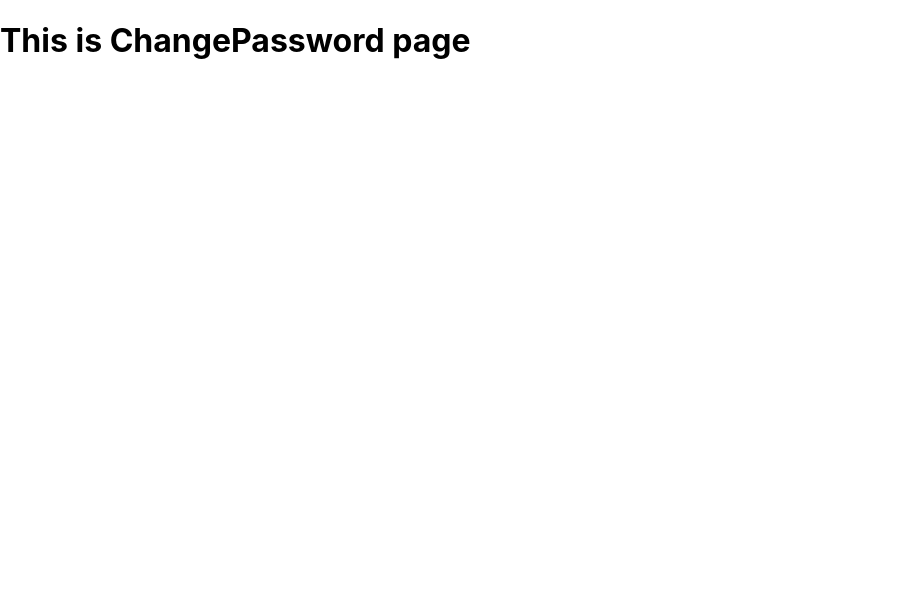
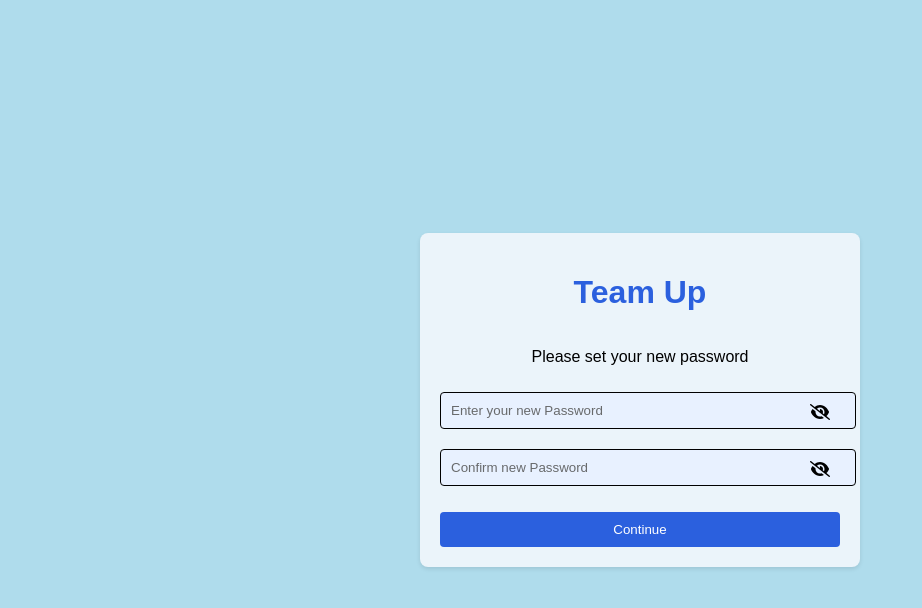
Before and after one commit to VanshVg/SquadUp, a React (Create React App) app in the folder clientside/: page /auth/changepassword/1 in a window 1280 px wide. Shown: the top 608 px of the page, without its empty margins (0-922 px from the left). Built offline with nearby package versions, Linux system fonts and the light colour scheme.

Commit message:
Designed ChangePassword Page

```diff
--- /dev/null
+++ b/clientside/src/pages/changePassword/ChangePassword.css
@@ -0,0 +1,26 @@
+.changepassword-container {
+  display: flex;
+  justify-content: center;
+  align-items: center;
+  min-height: 100vh;
+  flex-direction: column;
+  margin: 0;
+  padding: 0;
+  background-color: #afdcec;
+  font-family: Arial, sans-serif;
+}
+
+.changepassword-form {
+  width: 100%;
+  max-width: 400px;
+  padding: 20px;
+  background-color: #ebf4fa;
+  border-radius: 8px;
+  box-shadow: 0 2px 4px rgba(0, 0, 0, 0.1);
+  display: flex;
+  flex-direction: column;
+}
+
+.changepassword-heading {
+  color: #2b60de;
+}
--- a/clientside/src/pages/changePassword/ChangePassword.jsx
+++ b/clientside/src/pages/changePassword/ChangePassword.jsx
@@ -1,7 +1,95 @@
-import React from "react";
+import React, { useState } from "react";
+import { ThreeDots } from "react-loader-spinner";
+import "./ChangePassword.css";
+import { Helmet } from "react-helmet";
+import { FontAwesomeIcon } from "@fortawesome/react-fontawesome";
+import { faEye, faEyeSlash } from "@fortawesome/free-solid-svg-icons";
 
 const ChangePassword = () => {
-  return <h1>This is ChangePassword page</h1>;
+  const [isLoading, setIsLoading] = useState(false);
+  const [isUserValid, setIsUserValid] = useState(true);
+  const [changePasswordError, setChangePasswordError] = useState({});
+  const [passwordVisible, setPasswordVisible] = useState(false);
+  const [confirmPasswordVisible, setConfirmPasswordVisible] = useState(false);
+
+  const togglePasswordVisibility = () => {
+    setPasswordVisible(!passwordVisible);
+  };
+
+  const toggleConfirmPasswordVisibility = () => {
+    setConfirmPasswordVisible(!confirmPasswordVisible);
+  };
+  return (
+    <div>
+      <Helmet>
+        <title>Team Up | ChangePassword</title>
+      </Helmet>
+      <div className="changepassword-container">
+        {isLoading ? (
+          <>
+            <ThreeDots
+              height="80"
+              width="80"
+              radius="9"
+              color="#2b60de"
+              ariaLabel="three-dots-loading"
+              wrapperStyle={{}}
+              wrapperClassName=""
+              visible={true}
+            />
+          </>
+        ) : isUserValid ? (
+          <form className="changepassword-form">
+            <h1 className="changepassword-heading" align="center">
+              Team Up
+            </h1>
+            <p align="center">Please set your new password</p>
+            <div className="password-input">
+              <input
+                type={passwordVisible ? "text" : "password"}
+                name="newpassword"
+                placeholder="Enter your new Password"
+                required
+              />
+              <FontAwesomeIcon
+                icon={passwordVisible ? faEye : faEyeSlash}
+                onClick={togglePasswordVisibility}
+                className="password-icon"
+              />
+            </div>
+            <div className="password-input">
+              <input
+                type={confirmPasswordVisible ? "text" : "password"}
+                name="confirmpassword"
+                placeholder="Confirm new Password"
+                required
+              />
+              <FontAwesomeIcon
+                icon={confirmPasswordVisible ? faEye : faEyeSlash}
+                onClick={toggleConfirmPasswordVisibility}
+                className="password-icon"
+              />
+            </div>
+            {changePasswordError ? (
+              <p
+                style={{
+                  color: "red",
+                  fontSize: "14px",
+                  marginTop: "1px",
+                  marginBottom: "5px",
+                }}
+              >
+                {changePasswordError.message}
+              </p>
+            ) : null}
+            <button type="submit">Continue</button>
+          </form>
+        ) : (
+          <h1>You are not allowed to access this page</h1>
+        )}
+      </div>
+    </div>
+  );
 };
 
 export default ChangePassword;
```
